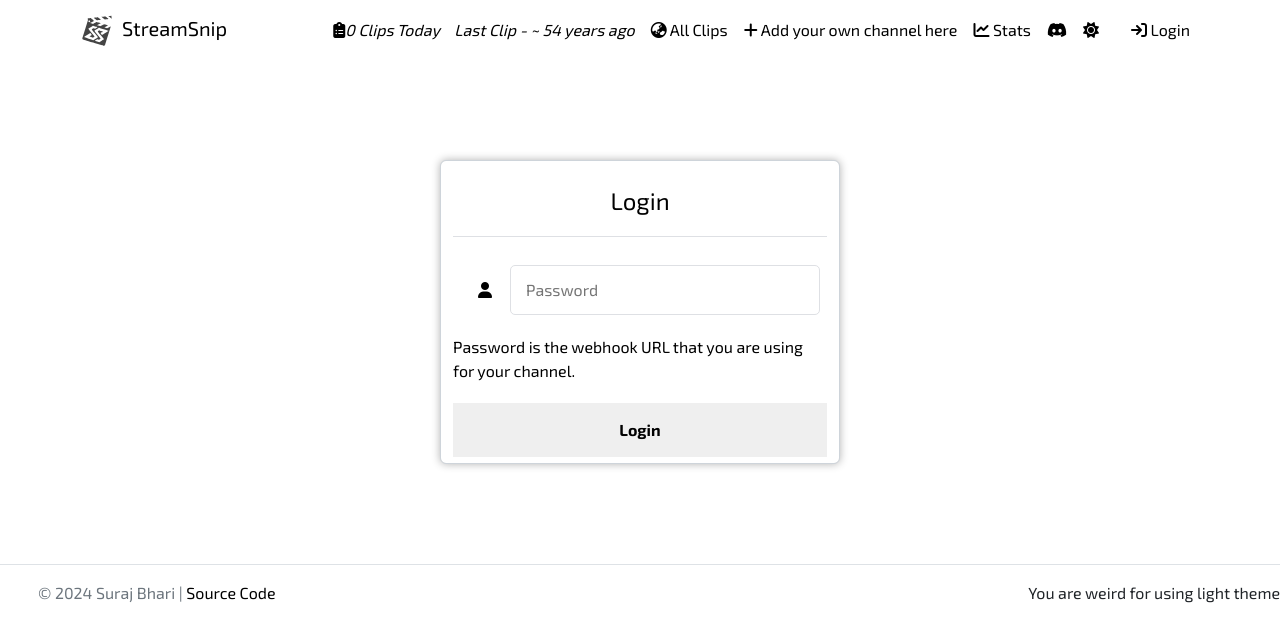
After one commit to abhishek8911/streamsnip, a Flask app: page /login in a window 1280 px wide. The commit adds this page. Shown: the top 642 px of the page. Run offline with Flask 3, Linux system fonts and the light colour scheme; tables that the repository leaves empty hold one stand-in row (values such as "Sample post"); data that the repository does not hold is empty.

Commit message:
add login

```diff
--- a/main.py
+++ b/main.py
@@ -35,6 +35,7 @@ import logging
 from datetime import datetime, timedelta
 import cronitor
 
+from string import ascii_letters, digits
 from util import *
 from Clip import Clip
 
@@ -74,6 +75,7 @@ else:
 
 
 app = Flask(__name__)
+app.secret_key = "".join([random.choice(ascii_letters + digits) for x in range(32)]) # we can randomize this because it will invalidate session on machine restart
 CORS(app)
 ext = Sitemap(app=app)
 
@@ -492,6 +494,33 @@ def data():
     clips = get_channel_clips()
     clips = [x.json() for x in clips]
     return clips
+
+@app.route("/login", methods=["POST", "GET"])
+def login():
+    if request.method == "POST":
+        # set cookies to this password
+        with open("creds.json", "r") as f:
+            creds = load(f)
+        for cred in creds:
+            if creds[cred] == request.form["password"]:
+                session["password"] = request.form["password"]
+                if cred == "password":
+                    session["admin"] = True
+                    session["username"] = "admin"
+                    session["image"] = "https://images.freeimages.com/fic/images/icons/2526/bloggers/256/admin.png?fmt=webp&h=350"
+                else:
+                    username, image = get_channel_name_image(cred)
+                    session["username"] = username
+                    session["image"] = image
+                session['logged_in'] = True
+                return redirect(url_for("slash"))
+        return render_template("login.html", msg="INVALID PASSWORD")
+    return render_template("login.html", msg="Password is the webhook URL that you are using for your channel.")
+
+@app.route("/logout", methods=["POST", "GET"])
+def logout():
+    session.clear()
+    return redirect(url_for("slash"))
 
 
 def get_video_id(video_link):
--- a/static/style.css
+++ b/static/style.css
@@ -399,3 +399,66 @@ input[type="password"]:focus {
       -webkit-transition: all 0.3s 1s ease-out;
               transition: all 0.3s 1s ease-out;
   }
+
+
+.login {
+  width: 400px;
+  background-color: #ffffff;
+  box-shadow: 0 0 9px 0 rgba(0, 0, 0, 0.3);
+  margin: 100px auto;
+}
+
+.login.dark-theme{
+  background-color: rgba(33, 37, 41, 1);
+  color: white;
+}
+
+.login h1 {
+  text-align: center;
+  font-size: 24px;
+  padding: 20px 0 20px 0;
+  border-bottom: 1px solid #dee0e4;
+}
+.login h1.dark-theme{
+  color: white;
+}
+
+.login .links {
+  display: flex;
+  padding: 0 15px;
+}
+.login .links a {
+  text-decoration: none;
+  display: inline-flex;
+  padding: 0 10px 10px 10px;
+  font-weight: bold;
+}
+.login form {
+  display: flex;
+  flex-wrap: wrap;
+  justify-content: center;
+  padding-top: 20px;
+}
+.login form label {
+  display: flex;
+  justify-content: center;
+  align-items: center;
+  width: 50px;
+  height: 50px;
+}
+
+.login form input[type="password"], .login form input[type="text"], .login form input[type="email"], .register form input[type="password"], .register form input[type="text"], .register form input[type="email"] {
+  width: 310px;
+  height: 50px;
+  border: 1px solid #dee0e4;
+  margin-bottom: 20px;
+  padding: 0 15px;
+}
+.login form input[type="submit"], .register form input[type="submit"] {
+  width: 100%;
+  padding: 15px;
+  margin-top: 20px;
+  border: 0;
+  cursor: pointer;
+  font-weight: bold;
+}
--- a/templates/layout.html
+++ b/templates/layout.html
@@ -196,6 +196,21 @@
                     <li class="nav-item" title="Toggle Theme">
                         <a class="nav-link" href="#" onclick="toggleDarkTheme()" id="theme_button"></a>
                     </li>
+                    <li class="nav-item" title="Toggle Theme">
+                        <a class="nav-link" href="#" onclick="toggleDarkTheme()" id="theme_button"></a>
+                    </li>
+                    {% if session['logged_in'] %}
+                        <li class="nav-item">
+                            <a class="nav-link" href="/logout">
+                                <i class="fa-solid fa-sign-out"></i> Logout, {{session['username']}}
+                            </a>
+                        </li>
+                    {% else %}
+                        <li class="nav-item">
+                            <a class="nav-link" href="/login"><i class="fa-solid fa-sign-in"></i> Login</a>
+                        </li>
+                    {% endif %}
+
                 </ul>
             </div>
         </nav>
--- /dev/null
+++ b/templates/login.html
@@ -0,0 +1,33 @@
+{% extends 'layout.html' %}
+
+
+{% block head_content%}
+<title> StreamSnip </title>
+{% set channel_names = [] %}
+{% for channel in data[:10] %}
+    {% set _ = channel_names.append(channel['name']) %}
+{% endfor %}
+{% set channel_names_str = channel_names|join(', ') %}
+<meta property="og:image" content="https://streamsnip.com/static/logo.png" />
+<meta property="og:title" content="StreamSnip" />
+{% endblock %}
+{% block content %}
+
+<div class="login form-control">
+    <h1>Login</h1>
+    <form action="{{ url_for('login') }}" method="post">
+        <label for="username">
+            <i class="fas fa-user"></i>
+        </label>
+        <input type="password" name="password" placeholder="Password" id="password" required>
+        <div class="msg">{{ msg }}</div>
+        <input type="submit" value="Login">
+    </form>
+    {{session['username']}}
+    {{session['logged_in']}}
+    {{session['image']}}
+
+
+</div>
+
+{% endblock %}
```
